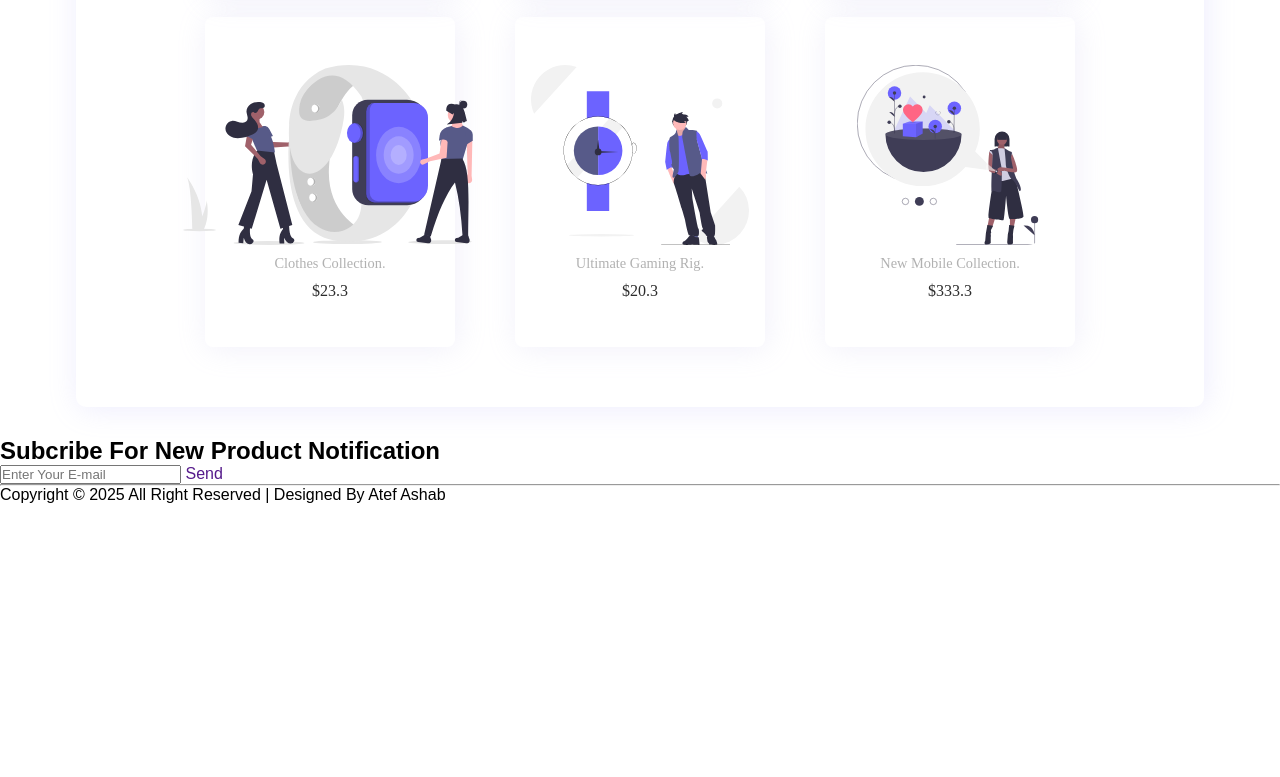
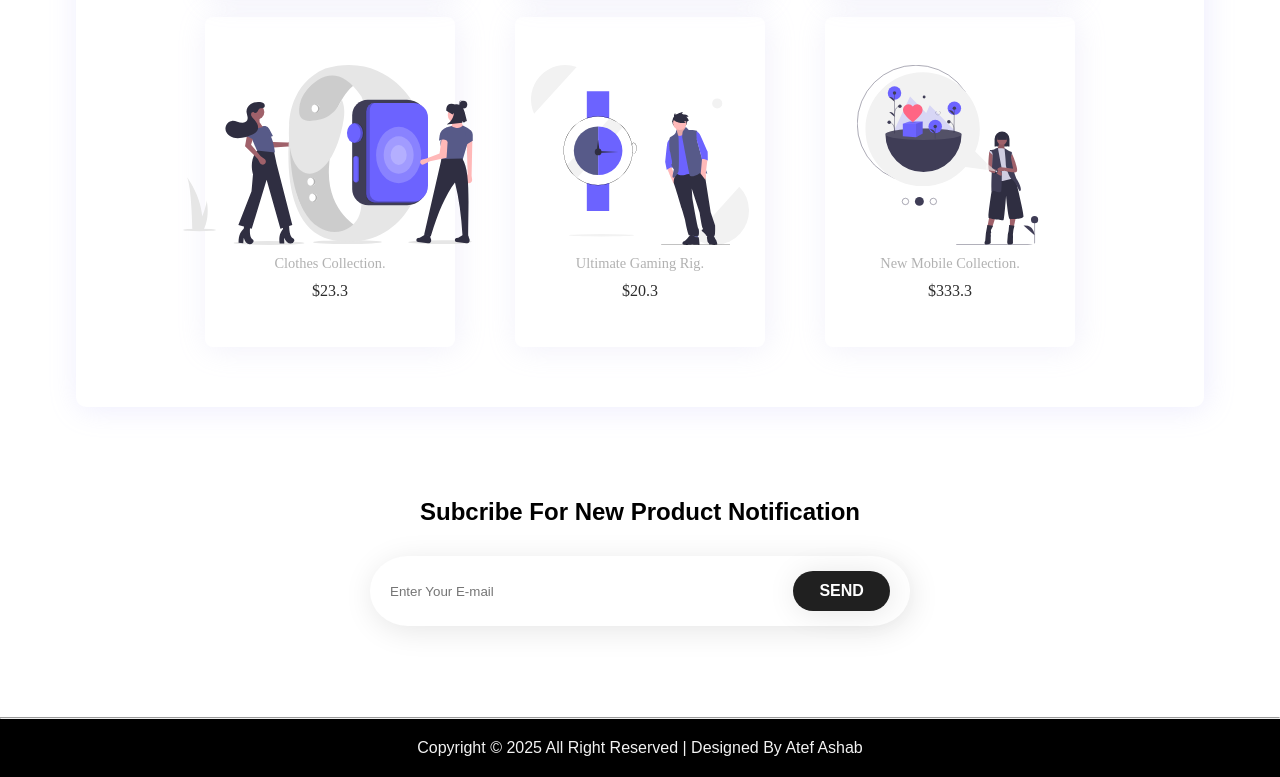
Before and after one commit to atef5922/Ecommerce-Website, a plain HTML site: page index.html in a window 1280 px wide. Shown: the part 2561-3338 px from the top of the page. Before the commit the page ends 3065 px from the top, so only its background shows below. Drawn offline with Linux system fonts and the light colour scheme.

Commit message:
Notification and footer section CSS is done

```diff
--- a/css/style.css
+++ b/css/style.css
@@ -191,33 +191,33 @@ span {
     color: #E60023;
 }
 
-.productsection{
+.productsection {
     width: 85%;
     background-color: #FFFFFF;
     box-shadow: 2px 2px 30px rgba(167, 158, 245, 0.2);
     display: flex;
-	margin:30px auto;
+    margin: 30px auto;
     flex-direction: column;
     align-items: center;
-	padding:40px 20px;
+    padding: 40px 20px;
     margin-top: -60px;
     position: relative;
-	background-size:1000px;
+    background-size: 1000px;
     border-radius: 10px;
 }
 
-.productsection > h3{
-    margin:20px;
-	text-shadow: 2px 2px 10px rgba(0,0,0,0.05);
+.productsection>h3 {
+    margin: 20px;
+    text-shadow: 2px 2px 10px rgba(0, 0, 0, 0.05);
     font-family: myriad pro;
     font-weight: 700;
     letter-spacing: 2px;
     text-align: center;
-	font-size:2rem;
-	color:#323543;
+    font-size: 2rem;
+    color: #323543;
 }
 
-.product{
+.product {
     display: flex;
     justify-content: center;
     align-items: center;
@@ -226,7 +226,7 @@ span {
     width: 100%;
 }
 
-.productbox{
+.productbox {
     width: 250px;
     height: 330px;
     display: flex;
@@ -246,96 +246,166 @@ span {
 
 }
 
-.productbox p{
-	color:#4d4d4d70;
+.productbox p {
+    color: #4d4d4d70;
     font-family: myriad pro;
     font-size: 0.9rem;
     letter-spacing: 0.5;
     padding: 10px;
 }
 
-.productbox a{
-	color:#2c2c2c;
+.productbox a {
+    color: #2c2c2c;
     font-family: poppins;
     font-size: 1rem;
 }
 
-.BuyBtn{
+.BuyBtn {
     position: absolute;
-	width:140px;
+    width: 140px;
     height: 40px;
     display: flex;
     justify-content: center;
     align-items: center;
-	font-family:calibri;
+    font-family: calibri;
     left: 50%;
     bottom: -20px;
     transform: translateX(-50%);
     border-radius: 15% 15% 15% 15% / 50% 50% 50% 50%;
-	background:linear-gradient(120deg,#6b60ec 20%,#a166f4);
-	color:#FFFFFF;
+    background: linear-gradient(120deg, #6b60ec 20%, #a166f4);
+    color: #FFFFFF;
     display: none;
     animation: fade 0.2s;
 }
 
-.productbox:hover .BuyBtn{
+.productbox:hover .BuyBtn {
     display: flex;
 }
 
-.productbox:hover{
-	box-shadow: 2px 2px 30px rgba(0,0,0,0.1);
-	background-color:#FFFFFF;
+.productbox:hover {
+    box-shadow: 2px 2px 30px rgba(0, 0, 0, 0.1);
+    background-color: #FFFFFF;
 }
 
-.productbox:hover a:last-child{
+.productbox:hover a:last-child {
     color: #fff;
     transition: all ease 0.3s;
 }
 
-.about{
+.about {
     display: flex;
     width: 85%;
     margin: 30px auto;
     justify-content: space-around;
     align-items: center;
     padding: 30px;
-    margin-bottom: 150px !important; ;
+    margin-bottom: 150px !important;
+    ;
 
 }
 
 
-.aboutbox{
-	width:40%;
-	font-family:myriad pro;
+.aboutbox {
+    width: 40%;
+    font-family: myriad pro;
 }
 
-.about img{
-    width:100%;
+.about img {
+    width: 100%;
     height: 100%;
-	object-fit:contain;
+    object-fit: contain;
     border-radius: 15px;
     box-shadow: 2px 2px 30px rgba(167, 158, 245, 0.2);
 }
 
-.aboutbox h1{
+.aboutbox h1 {
     color: #333333;
     font-weight: 700;
     font-size: 3rem;
     margin: 0px;
 }
 
-.aboutbox h4{
+.aboutbox h4 {
     color: #333333;
     font-weight: 400;
-	font-size:2rem;
+    font-size: 2rem;
     margin-top: 10px;
     margin-bottom: 10px;
 }
 
 
-.aboutbox p{
+.aboutbox p {
     font-size: 1rem;
-	color:#bdbdbd;
+    color: #bdbdbd;
     letter-spacing: 0.5px;
 
 }
+
+.Notification {
+    width: 100%;
+    height: 250px;
+    margin-bottom: 30px;
+    display: flex;
+    flex-direction: column;
+    justify-content: center;
+    align-items: center;
+
+}
+
+.Notification h3 {
+    font-size: 2rem;
+    color: rgb(56, 56, 56);
+}
+
+
+.NotificationInput {
+    width: 500px;
+    background-color: #fff;
+    border-radius: 7% 7% 7% 7% / 50% 50% 50% 50%;
+    height: 60px;
+    display: flex;
+    justify-content: center;
+    align-items: center;
+    padding: 5px 20px;
+    box-shadow: 2px 5px 30px rgba(0, 0, 0, 0.1);
+    margin-top: 30px;
+}
+
+
+.NotificationInput input {
+    width: 100%;
+    height: 40px;
+    border: none;
+    outline: none;
+    background-color: transparent;
+}
+
+.NotificationButton {
+    width: 120px;
+    height: 40px;
+    background-color: #202020;
+    border-radius: 20px;
+    color: #fff;
+    display: flex;
+    justify-content: center;
+    align-items: center;
+    text-transform: uppercase;
+    font-weight: bold;
+    box-shadow: 2px 2px 30px rgba(0, 0, 0, 0.1);
+    font-size: 1rem;
+}
+
+.NotificationButton:hover {
+    background-color: #6b60ec;
+    transition: all ease 0.5s;
+}
+
+footer {
+    background-color: black !important;
+    padding: 20px;
+}
+
+footer p {
+    text-align: center;
+    color: #f2f2f2;
+}
--- a/index.html
+++ b/index.html
@@ -164,9 +164,10 @@
             Subcribe For New Product Notification
         </h1>
 
-        <div class="MotificationSearch">
+        <div class="NotificationInput">
             <input type="email" placeholder="Enter Your E-mail">
-            <a href="" class="notificationButton">Send</a>
+
+            <a href="" class="NotificationButton">Send</a>
         </div>
     </section>
 
```
Lines whose indentation alone changed are shown as unchanged.
